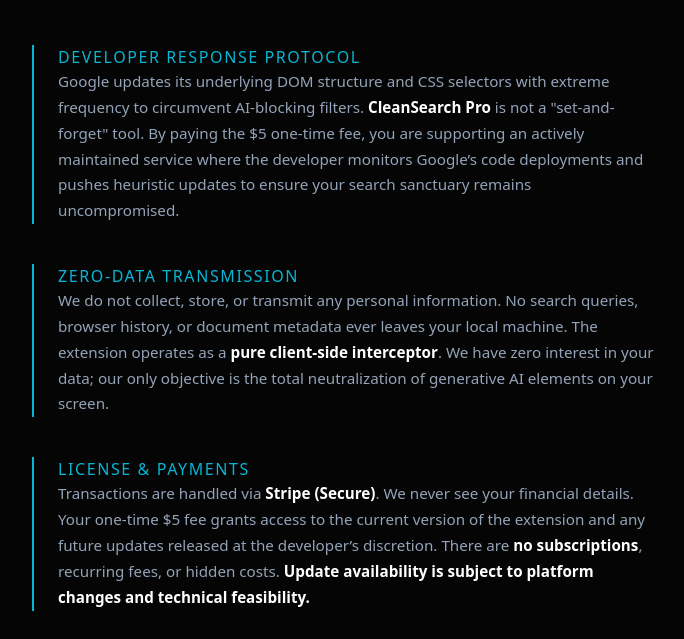
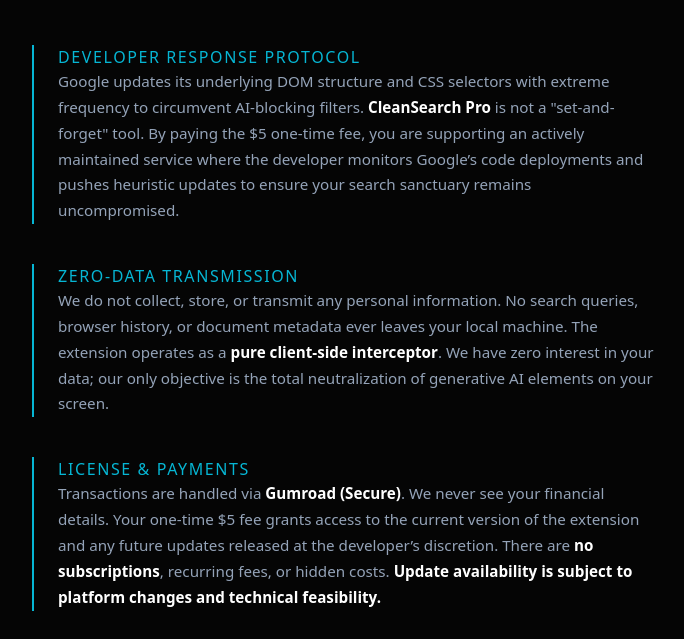
Before and after one commit to aviq777/privacy-policy, a plain HTML site: page index.html in a window 1280 px wide. Shown: the part 161-800 px from the top of the page, without its empty margins (296-980 px from the left). Drawn offline with nearby package versions, Linux system fonts and the light colour scheme.

Commit message:
Update license and payment section (Gumroad)

```diff
--- a/index.html
+++ b/index.html
@@ -33,7 +33,7 @@
 
             <div class="legal-section">
                 <h2>License & Payments</h2>
-                <p>Transactions are handled via <strong>Stripe (Secure)</strong>. We never see your financial details. Your one-time $5 fee grants access to the current version of the extension and any future updates released at the developer’s discretion. There are <strong>no subscriptions</strong>, recurring fees, or hidden costs. <strong>Update availability is subject to platform changes and technical feasibility.</strong></p>
+                <p>Transactions are handled via <strong>Gumroad (Secure)</strong>. We never see your financial details. Your one-time $5 fee grants access to the current version of the extension and any future updates released at the developer’s discretion. There are <strong>no subscriptions</strong>, recurring fees, or hidden costs. <strong>Update availability is subject to platform changes and technical feasibility.</strong></p>
             </div>
 
             <div class="legal-section">
```
